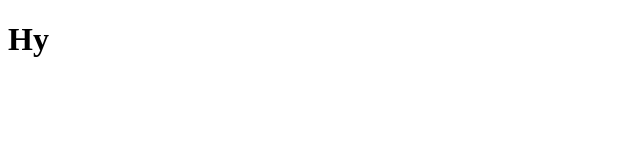
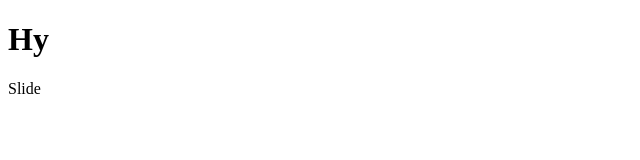
Before and after one commit to FaiqImran123/myrepth, a plain HTML site: page index.html in a window 1280 px wide. Shown: the full height of the page, 0-640 px from the left. Drawn offline with Linux system fonts and the light colour scheme.

Commit message:
adding slide

```diff
--- a/index.html
+++ b/index.html
@@ -7,6 +7,7 @@
 </head>
 <body>
     <h1>Hy</h1>
+    <p>Slide</p>
 
 </body>
 </html>
```
